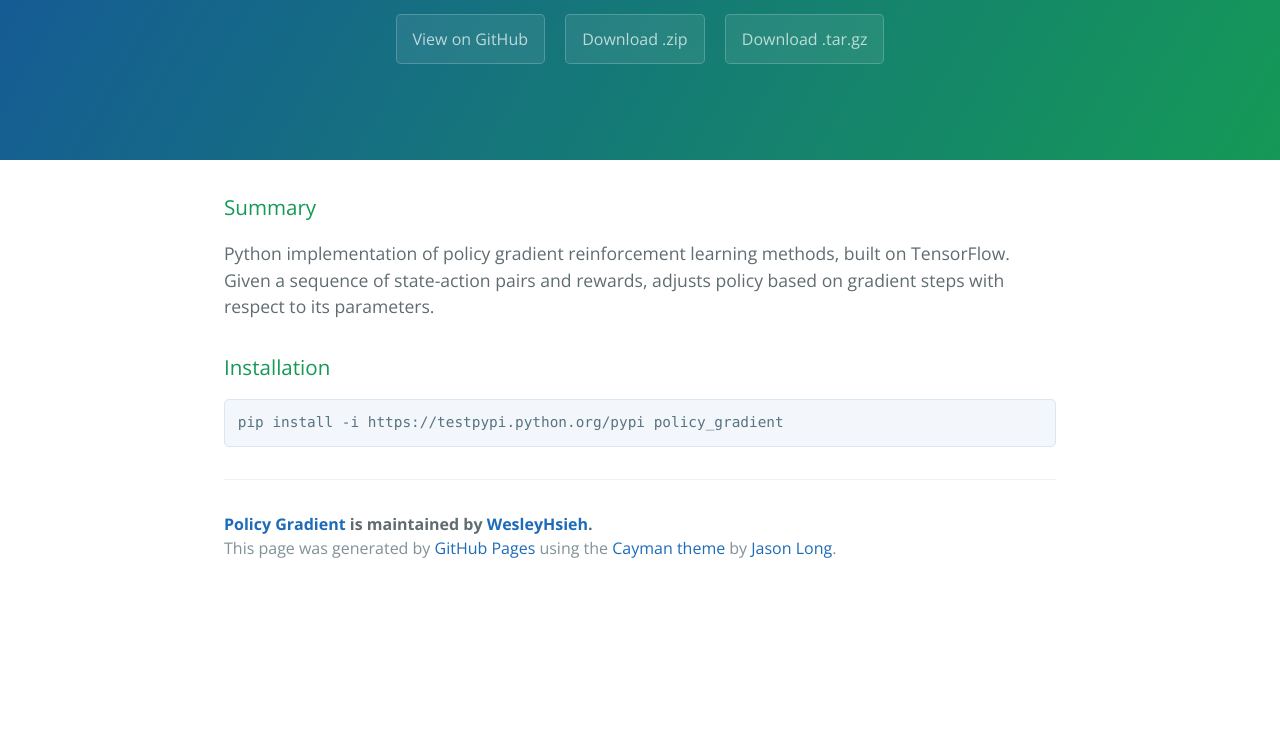
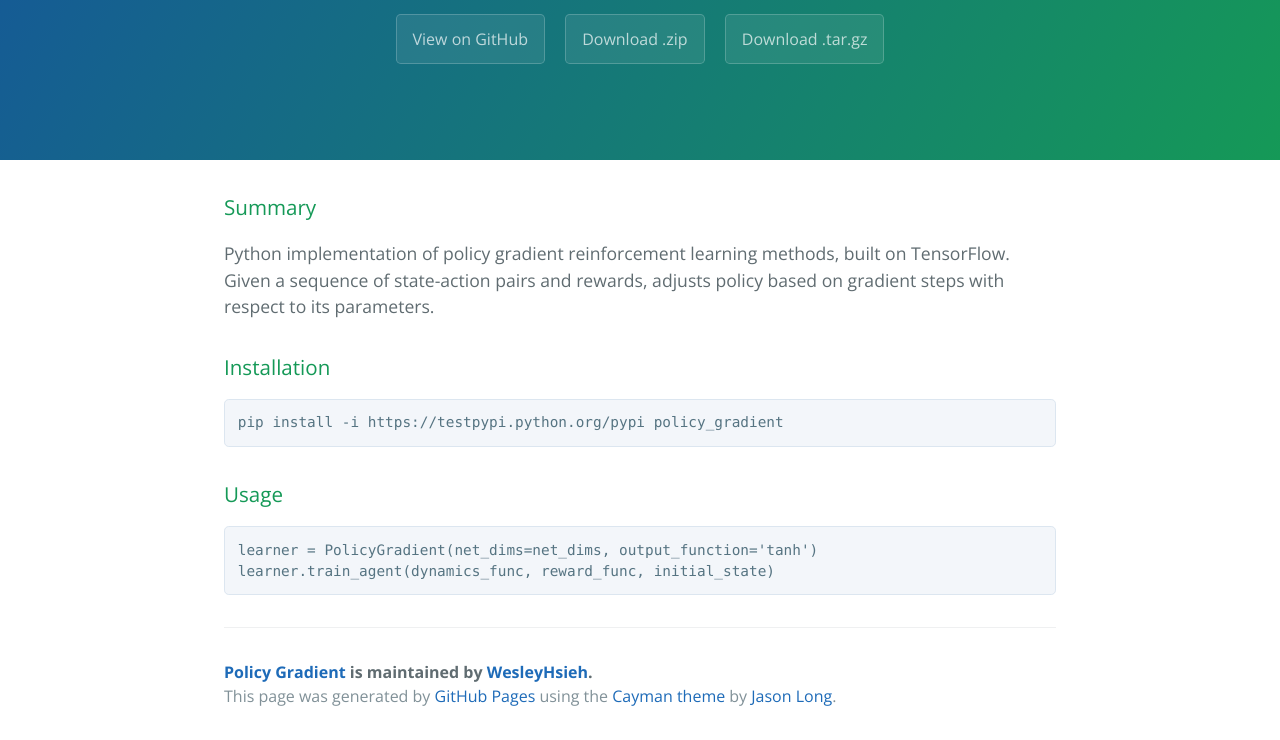
Before and after one commit to WesleyHsieh/policy_gradient, a plain HTML site: page index.html in a window 1280 px wide. Shown: the part 176-916 px from the top of the page. Before the commit the page ends 800 px from the top, so only its background shows below. Drawn offline with nearby package versions, Linux system fonts and the light colour scheme.

Commit message:
Create gh-pages branch via GitHub

```diff
--- a/index.html
+++ b/index.html
@@ -30,6 +30,13 @@
 <pre><code>pip install -i https://testpypi.python.org/pypi policy_gradient
 </code></pre>
 
+<h3>
+<a id="usage" class="anchor" href="#usage" aria-hidden="true"><span aria-hidden="true" class="octicon octicon-link"></span></a>Usage</h3>
+
+<pre><code>learner = PolicyGradient(net_dims=net_dims, output_function='tanh')
+learner.train_agent(dynamics_func, reward_func, initial_state)
+</code></pre>
+
       <footer class="site-footer">
         <span class="site-footer-owner"><a href="https://github.com/WesleyHsieh/policy_gradient">Policy Gradient</a> is maintained by <a href="https://github.com/WesleyHsieh">WesleyHsieh</a>.</span>
 
--- a/params.json
+++ b/params.json
@@ -1 +1 @@
-{"name":"Policy Gradient","tagline":"","body":"### Summary\r\nPython implementation of policy gradient reinforcement learning methods, built on TensorFlow. Given a sequence of state-action pairs and rewards, adjusts policy based on gradient steps with respect to its parameters.\r\n\r\n### Installation\r\n    pip install -i https://testpypi.python.org/pypi policy_gradient","google":"","note":"Don't delete this file! It's used internally to help with page regeneration."}
+{"name":"Policy Gradient","tagline":"","body":"### Summary\r\nPython implementation of policy gradient reinforcement learning methods, built on TensorFlow. Given a sequence of state-action pairs and rewards, adjusts policy based on gradient steps with respect to its parameters.\r\n\r\n### Installation\r\n    pip install -i https://testpypi.python.org/pypi policy_gradient\r\n\r\n### Usage\r\n    learner = PolicyGradient(net_dims=net_dims, output_function='tanh')\r\n    learner.train_agent(dynamics_func, reward_func, initial_state)\r\n","google":"","note":"Don't delete this file! It's used internally to help with page regeneration."}
```
